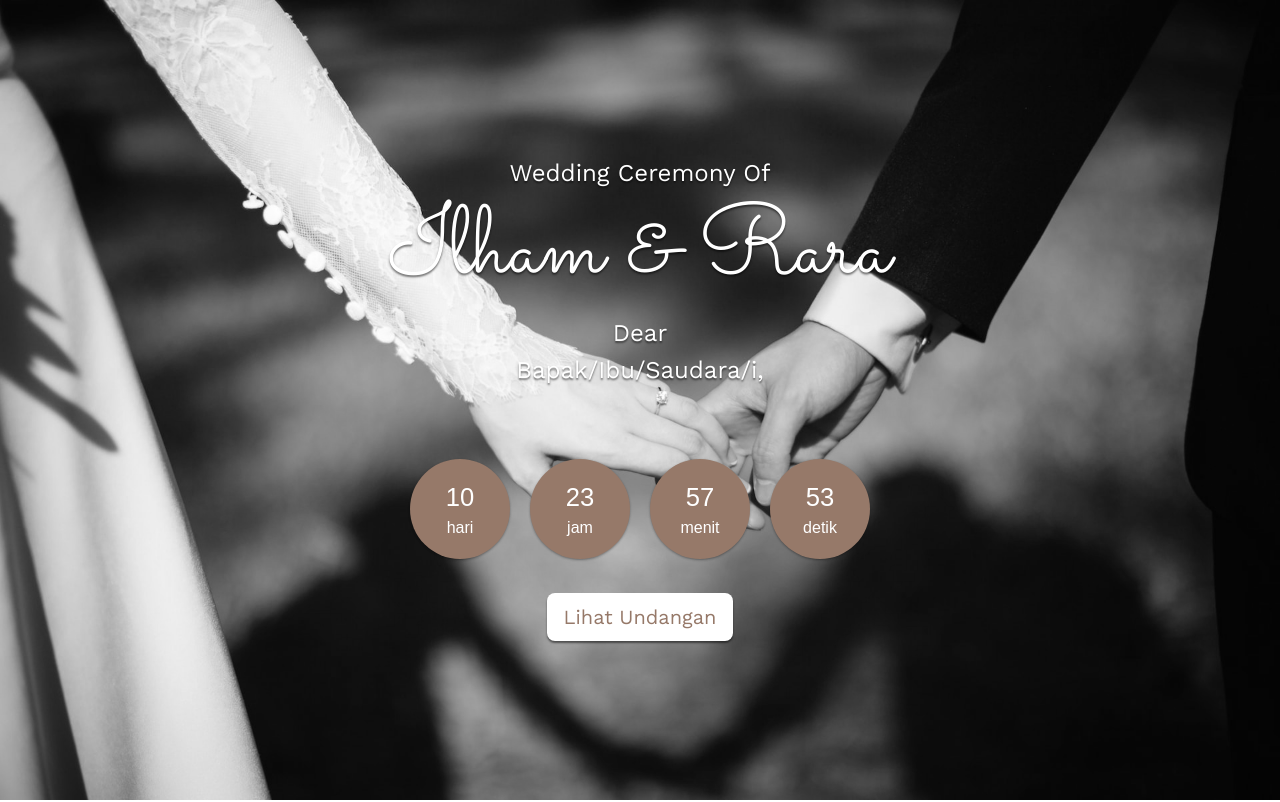
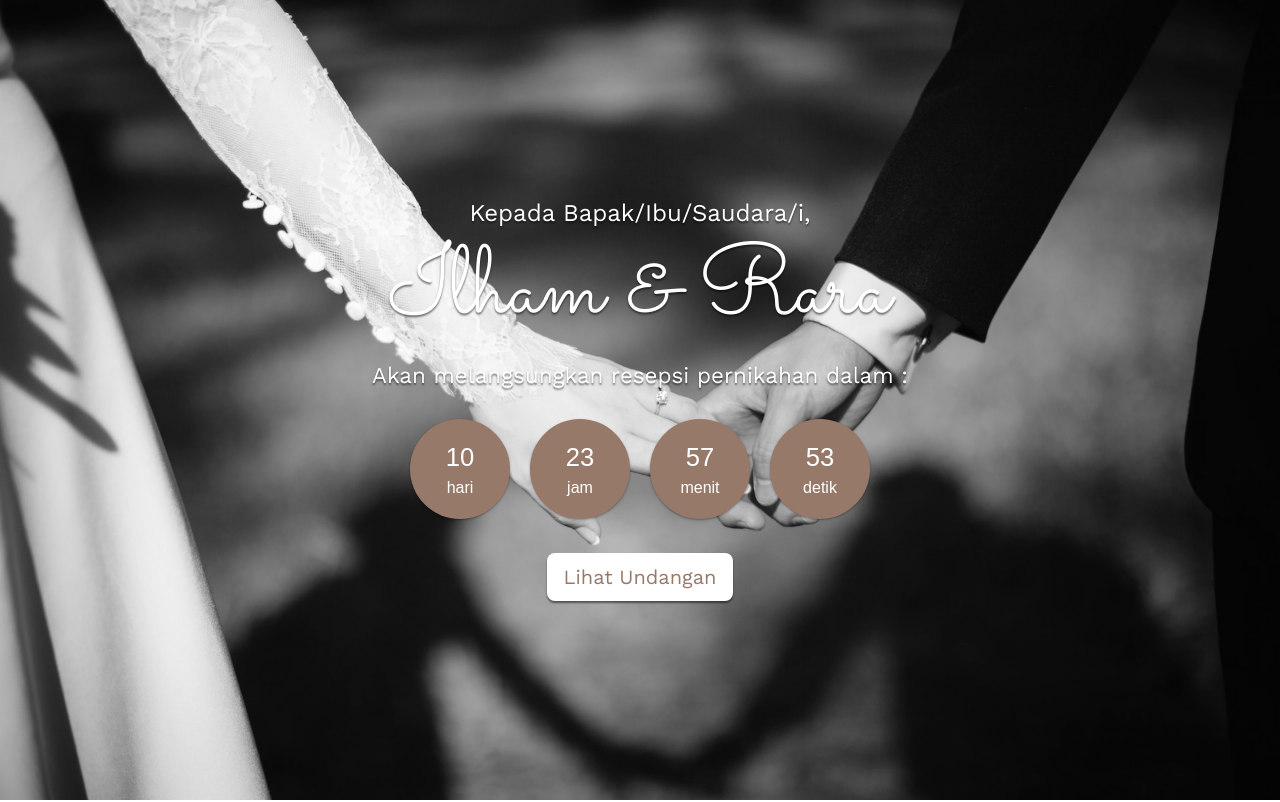
Before and after one commit to ilham-rara-wedding/ilham-rara-wedding.github.io, a plain HTML site: page index.html in a window 1280 px wide. Shown: the top 802 px of the page. Drawn offline with nearby package versions, Linux system fonts and the light colour scheme; some packages are replaced by stand-ins of ours; a script that the page names is missing.

Commit message:
update hero span

```diff
--- a/index.html
+++ b/index.html
@@ -28,17 +28,17 @@
   <section id="hero"
     class="hero w-100 h-100 p-3 mx-auto text-center d-flex justify-content-center align-items-center text-white">
     <main>
-      <!-- <h4>Kepada <span>Bapak/Ibu/Saudara/i, </span></h4>
+      <h4>Kepada <span>Bapak/Ibu/Saudara/i, </span></h4>
       <h1>Ilham & Rara</h1>
       <p>Akan melangsungkan resepsi pernikahan dalam :</p>
       <div class="simply-countdown"></div>
+      <a href="#home" class="btn btn-lg mt-4" onclick="enableScroll()">Lihat Undangan</a>
+      <!-- <h5>Wedding Ceremony Of</h5>
+      <h1>Ilham & Rara</h1>
+      <h5>Dear</h5>
+      <h4>Kepada <span>Bapak/Ibu/Saudara/i, </span></h4>
+      <div class="simply-countdown"></div>
       <a href="#home" class="btn btn-lg mt-4" onclick="enableScroll()">Lihat Undangan</a> -->
-      <h4>Wedding Ceremony Of</h4>
-      <h1>Ilham & Rara</h1>
-      <h4>Dear</h4>
-      <h4 id="dear"><span>Bapak/Ibu/Saudara/i, </span></h4>
-      <div class="simply-countdown"></div>
-      <a href="#home" class="btn btn-lg mt-4" onclick="enableScroll()">Lihat Undangan</a>
     </main>
   </section>
 
```
Also changed, not shown: 1 other file.
